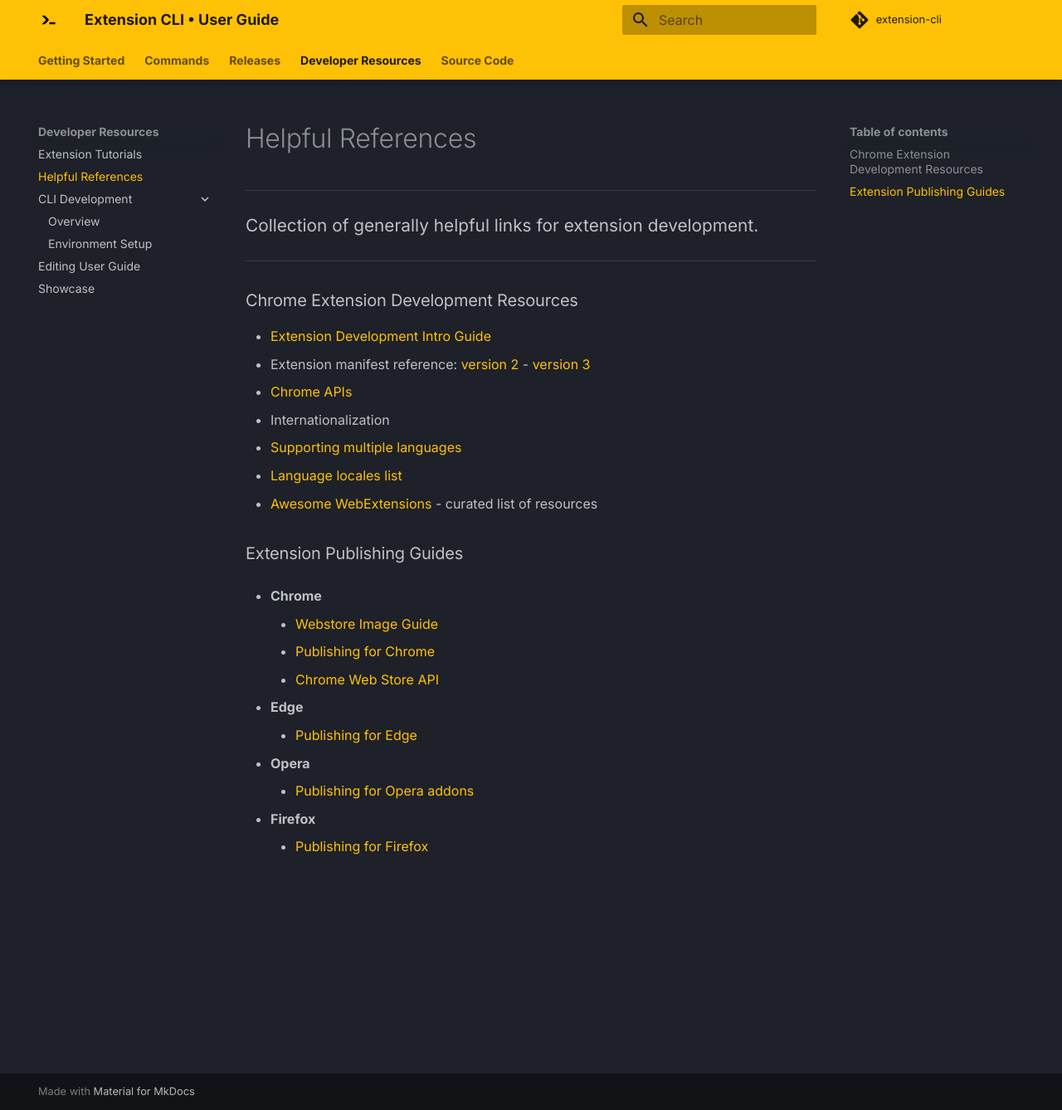
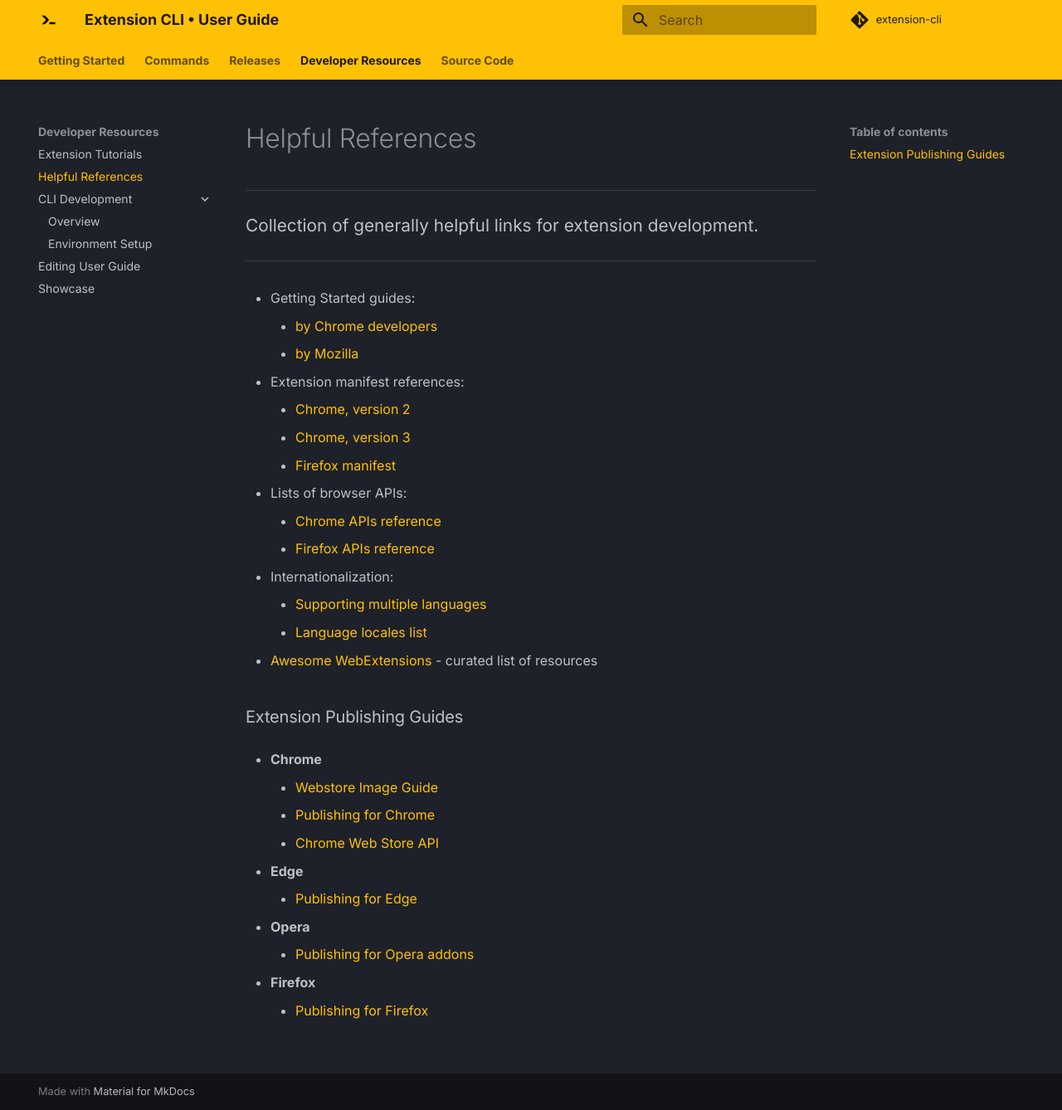
Before and after one commit to MobileFirstLLC/extension-cli, an MkDocs documentation site: the page built from guide/12-helpful.md, in a window 1280 px wide and 1338 px high. Shown: the whole window at 83% size. Built offline with MkDocs 1.6.1 and Material for MkDocs 9.7.7, drawn with Linux system fonts in a browser that asks for light colours; comment, search, counter and statistics services are not loaded.

Commit message:
add links

```diff
--- a/guide/12-helpful.md
+++ b/guide/12-helpful.md
@@ -6,16 +6,24 @@
 
 * * *
 
-### Chrome Extension Development Resources
+- Getting Started guides:
+    - [by Chrome developers](https://developer.chrome.com/extensions/getstarted)
+    - [by Mozilla](https://developer.mozilla.org/en-US/docs/Mozilla/Add-ons/WebExtensions#get_started)
 
-- [Extension Development Intro Guide](https://developer.chrome.com/extensions/getstarted)
-- Extension manifest reference: [version 2](https://developer.chrome.com/extensions/manifest) - [version 3](https://developer.chrome.com/docs/extensions/mv3/intro/)
-- [Chrome APIs](https://developer.chrome.com/extensions/api_index)
-- Internationalization
-  - [Supporting multiple languages](https://developer.chrome.com/extensions/i18n)
-  - [Language locales list](https://developers.google.com/admin-sdk/directory/v1/languages)
+- Extension manifest references:
+    - [Chrome, version 2](https://developer.chrome.com/extensions/manifest)
+    - [Chrome, version 3](https://developer.chrome.com/docs/extensions/mv3/intro/)
+    - [Firefox manifest](https://developer.mozilla.org/en-US/docs/Mozilla/Add-ons/WebExtensions/manifest.json)
+
+- Lists of browser APIs:
+    - [Chrome APIs reference](https://developer.chrome.com/extensions/api_index)
+    - [Firefox APIs reference](https://developer.mozilla.org/en-US/docs/Mozilla/Add-ons/WebExtensions/API#javascript_api_listing)
+
+- Internationalization:
+    - [Supporting multiple languages](https://developer.chrome.com/extensions/i18n)
+    - [Language locales list](https://developers.google.com/admin-sdk/directory/v1/languages)
+
 - [Awesome WebExtensions](https://github.com/fregante/Awesome-WebExtensions) - curated list of resources
-
 
 ### Extension Publishing Guides
 
```
